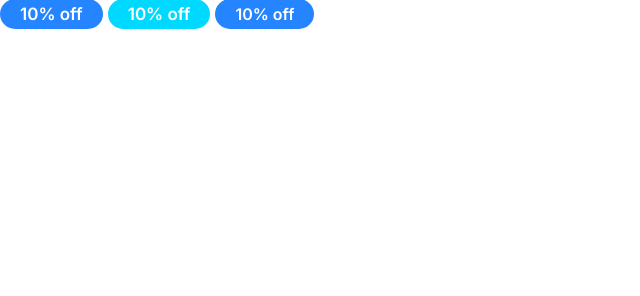
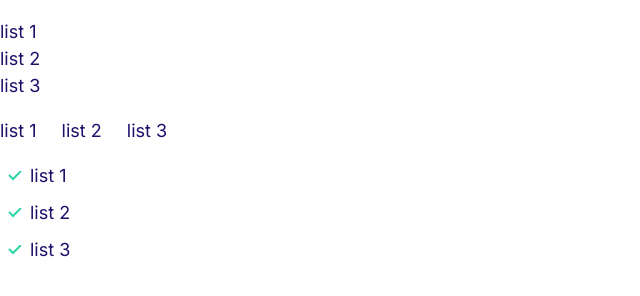
Before and after one commit to h3nrzi/moshify, a plain HTML site: page index.html in a window 1280 px wide. Shown: the whole page, without its empty margins (0-640 px from the left). Drawn offline with Linux system fonts and the light colour scheme.

Commit message:
Build the list component.

```diff
--- a/css/styles.css
+++ b/css/styles.css
@@ -124,3 +124,38 @@ a {
     font-size: 1.2rem;
   }
 }
+
+/* List */
+
+.list {
+  list-style: none;
+  padding-left: 0;
+  color: var(--color-headings);
+
+  &.list--inline {
+    & .list__item {
+      display: inline-block;
+      margin-right: 2rem;
+    }
+  }
+
+  &.list--tick {
+    list-style-image: url(../images/tick.svg);
+    padding-left: 3rem;
+
+    & .list__item {
+      padding-left: 0.5rem;
+      margin-bottom: 1rem;
+    }
+  }
+}
+
+@media screen and (min-width: 1024px) {
+  .list {
+    &.list--tick {
+      & .list__item {
+        padding-left: 0;
+      }
+    }
+  }
+}
--- a/index.html
+++ b/index.html
@@ -13,8 +13,22 @@
     <link rel="stylesheet" href="css/styles.css" />
   </head>
   <body>
-    <span class="badge badge--primary">10% off</span>
-    <span class="badge badge--secondary">10% off</span>
-    <span class="badge badge--primary badge--small">10% off</span>
+    <ul class="list">
+      <li class="list__item">list 1</li>
+      <li class="list__item">list 2</li>
+      <li class="list__item">list 3</li>
+    </ul>
+
+    <ul class="list list--inline">
+      <li class="list__item">list 1</li>
+      <li class="list__item">list 2</li>
+      <li class="list__item">list 3</li>
+    </ul>
+
+    <ul class="list list--tick">
+      <li class="list__item">list 1</li>
+      <li class="list__item">list 2</li>
+      <li class="list__item">list 3</li>
+    </ul>
   </body>
 </html>
```
Also changed, not shown: components/list.html (added, +17 -0 lines), components/badge.html (renamed from components/badges.html), components/link.html (renamed from components/links.html), images/tick.svg (added).
